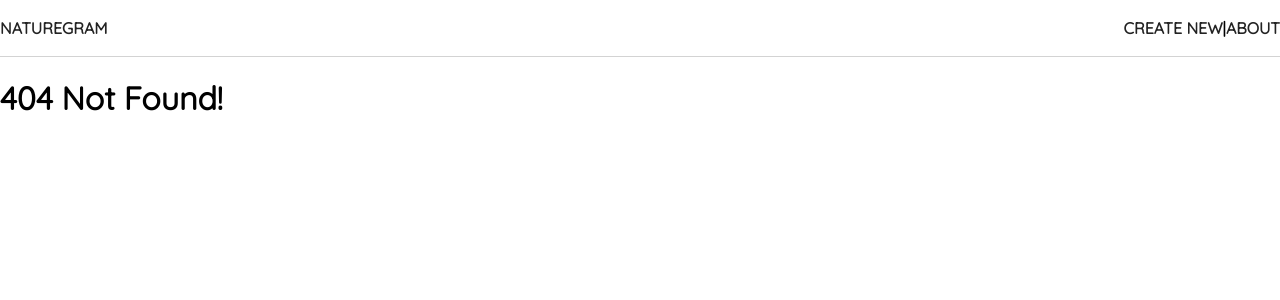
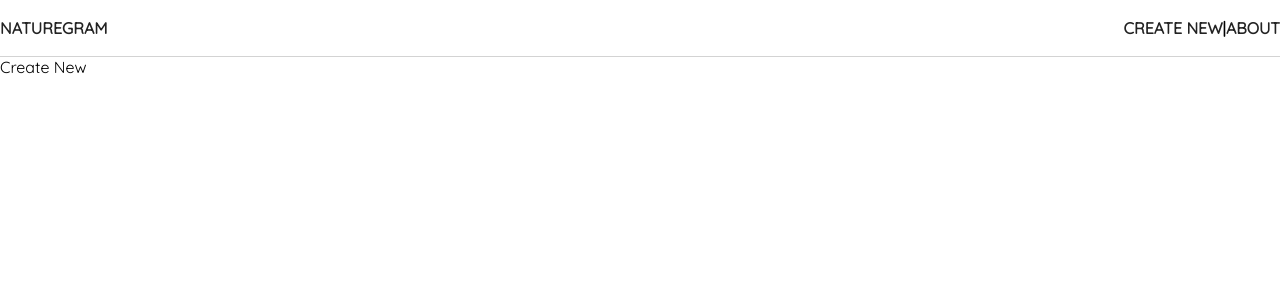
Before and after one commit to mos-au/final-project, a React (Create React App) app: page /createNew in a window 1280 px wide. Before the commit this address had no page. Shown: the top 300 px of the page. Built offline with nearby package versions, Linux system fonts and the light colour scheme.

Commit message:
add createNew route

```diff
--- a/src/AppRoutes.js
+++ b/src/AppRoutes.js
@@ -1,12 +1,14 @@
 import { Routes, Route } from "react-router-dom";
 import FeedsPage from "./pages/FeedsPage";
 import PostPage from "./pages/PostPage/PostPage";
+import CreateNewPage from "./pages/CreateNewPage/CreateNewPage";
 
 const AppRoutes = () => {
   return (
     <Routes>
       <Route path="/" element={<FeedsPage />} />
       <Route path="/post/:postId" element={<PostPage />} />
+      <Route path="/createNew" element={<CreateNewPage />} />
       <Route path="*" element={<h1>404 Not Found!</h1>} />
     </Routes>
   );
--- a/src/components/Header/Header.js
+++ b/src/components/Header/Header.js
@@ -8,7 +8,7 @@ const Header = () => {
       <div>
         <Link to={"/"}>NatureGram</Link>
         <div>
-          <Link to={"/"}>Create New</Link>|<Link to={"/"}>About</Link>
+          <Link to={"/createNew"}>Create New</Link>|<Link to={"/"}>About</Link>
         </div>
       </div>
     </header>
--- /dev/null
+++ b/src/pages/CreateNewPage/CreateNewPage.js
@@ -0,0 +1,5 @@
+const CreateNewPage = () => {
+  return <div>Create New</div>;
+};
+
+export default CreateNewPage;
```
